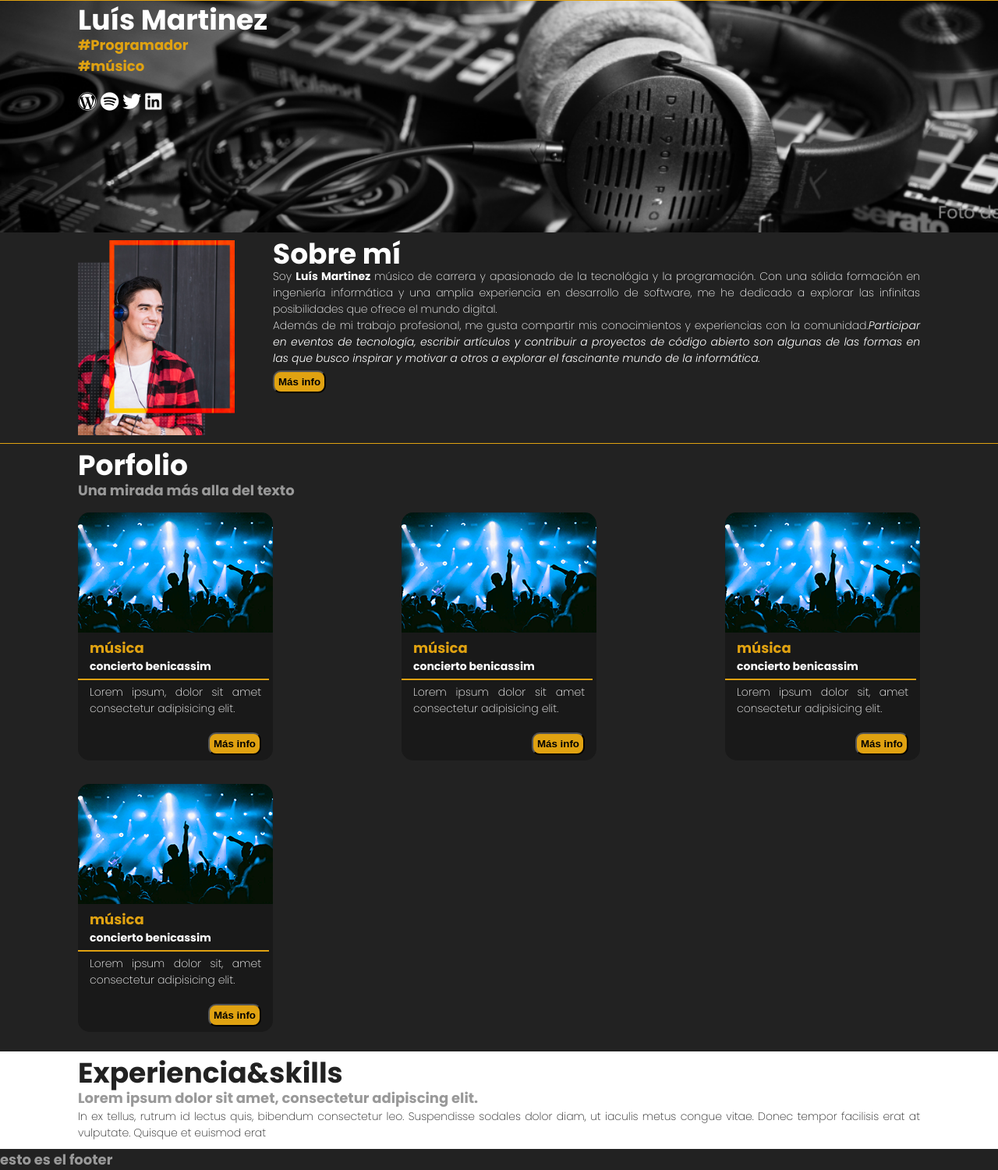
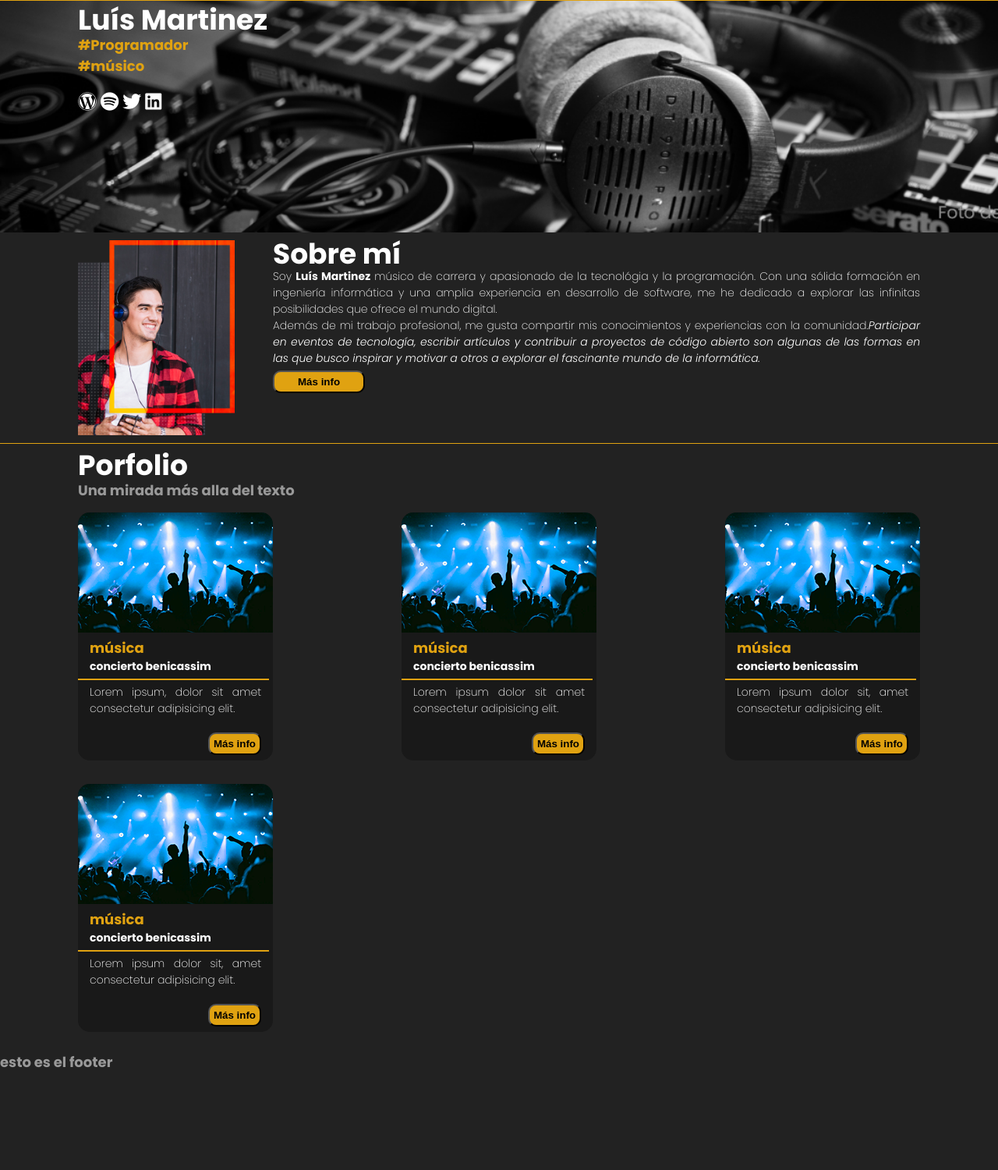
Before and after one commit to cerrotech88/html_css_curso, a plain HTML site: page porfolio/index.html in a window 1280 px wide. Shown: the part 67-1567 px from the top of the page at 78% size. After the commit the page ends 1442 px from the top, so only its background shows below. Drawn offline with Linux system fonts and the light colour scheme; a web font is replaced by a local one.

Commit message:
ordenar antes de seguir

```diff
--- a/porfolio/css/styles.css
+++ b/porfolio/css/styles.css
@@ -61,6 +61,13 @@ i {
     padding-right: 15px;
     margin-top: 5px;
     padding: 5px;
+}
+
+#sobremi .masinfo button {
+    padding-top: 5px;
+    padding-bottom: 5px;
+    padding-left: 30px;
+    padding-right: 30px;
 }
 
 
--- a/porfolio/index.html
+++ b/porfolio/index.html
@@ -114,13 +114,7 @@
     </section>
 
     <!--Bloque de experiencia-->
-    <section id="experiencia">
-        <h2>Experiencia&skills</h2>
-        <h3>Lorem ipsum dolor sit amet, consectetur adipiscing elit.</h3>
-        <p> In ex tellus, rutrum id lectus quis, bibendum consectetur leo. Suspendisse sodales dolor diam, ut iaculis metus congue vitae. Donec tempor facilisis erat at vulputate. Quisque et euismod erat
-        </p>
-    </section>
-    <!---->
+
     <footer>
         <h3>esto es el footer</h3>
     </footer>
```
